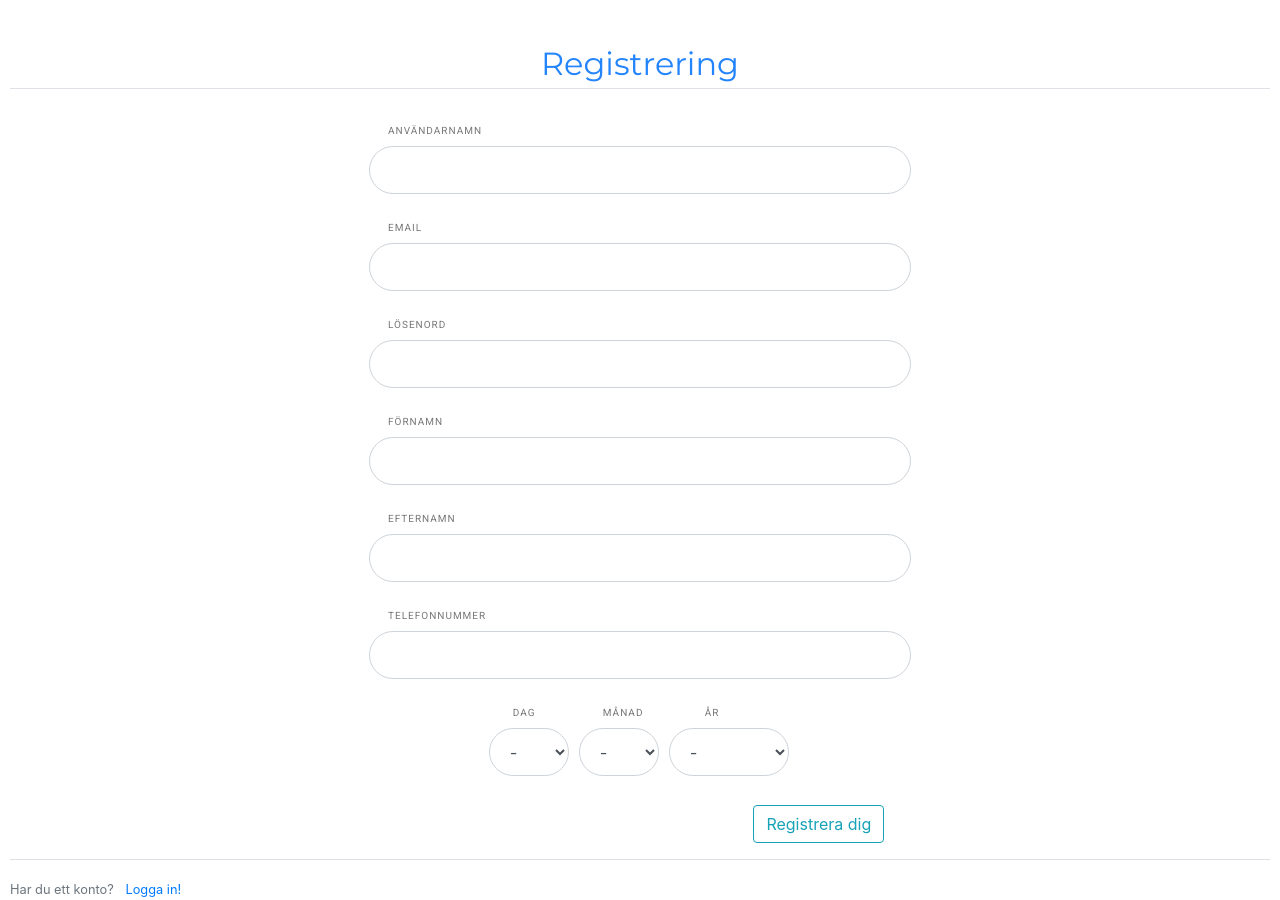
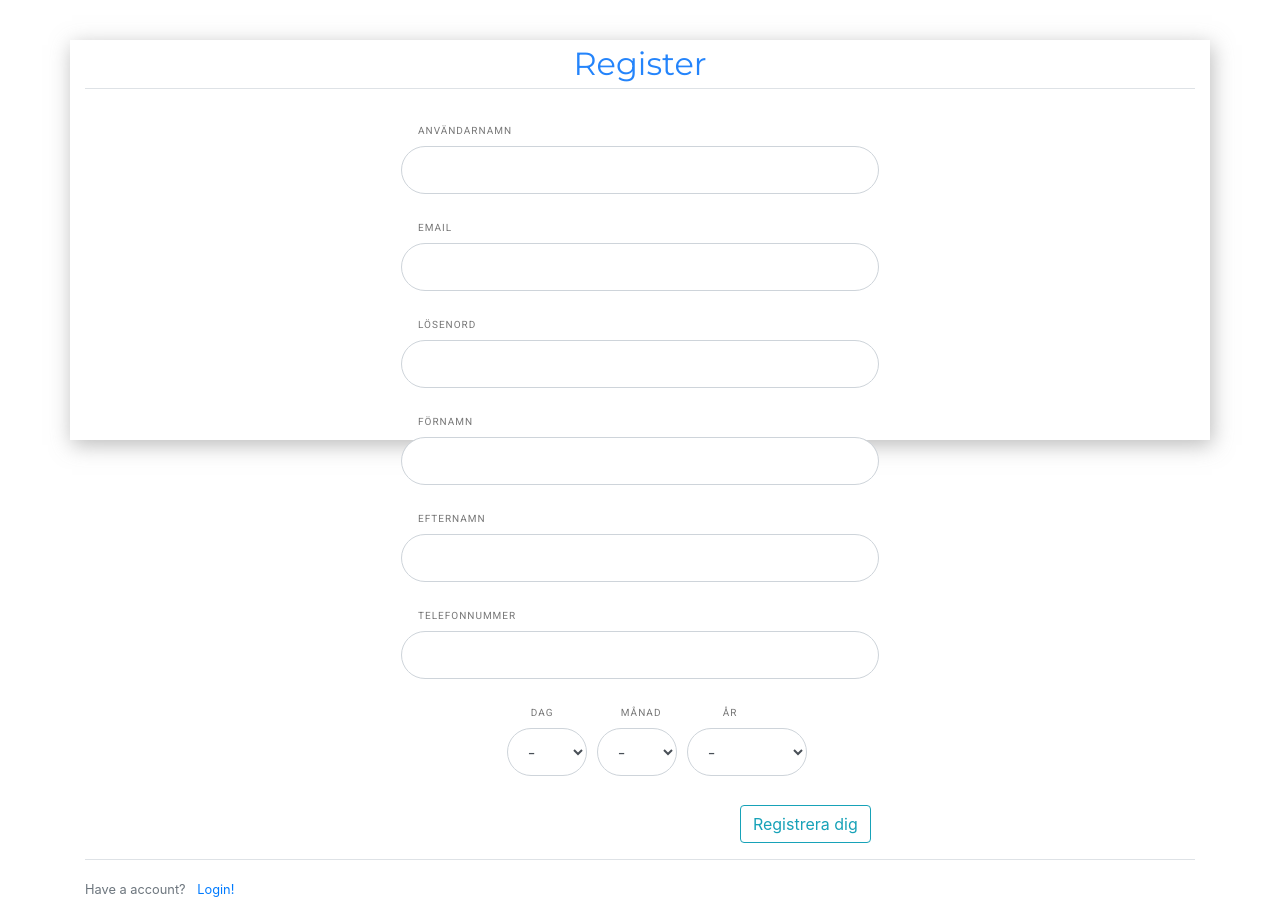
Before and after one commit to JohanOlsson99/D0018E_Databaser, a Flask app: page /register in a window 1280 px wide. Shown: the part 126-1026 px from the top of the page. Run offline with Flask 2, Linux system fonts and the light colour scheme; parts of the project's set-up code (start-up, migrations or seed data) failed here and were passed over; some libraries are stand-ins or nearby versions.

Commit message:
Update register.html
Added div container and changed language

```diff
--- a/templates/register.html
+++ b/templates/register.html
@@ -2,12 +2,12 @@
 {% block content %}
 
 <link rel="stylesheet" type="text/css" href="{{ url_for('static', filename='register.css') }}">
-
+<div class="container">
     <div class="content-section">
         <form method="POST" action="">
             {{ form.hidden_tag() }}
             <!--<fieldset class="form-group" class="container-fluid">-->
-                <legend class="border-bottom mb-4">Registrering</legend>
+                <legend class="border-bottom mb-4">Register</legend>
                 <div class="form-group">
                     {{ form.username.label(class="form-control-label") }}
                     {% if form.username.errors %}
@@ -134,7 +134,8 @@
     </div>
     <div class="border-top pt-3">
         <small class="text-muted">
-            Har du ett konto? <a class="ml-2" href="{{ url_for('login') }}">Logga in!</a>
+            Have a account? <a class="ml-2" href="{{ url_for('login') }}">Login!</a>
         </small>
     </div>
+</div>
 {% endblock content %}
```
